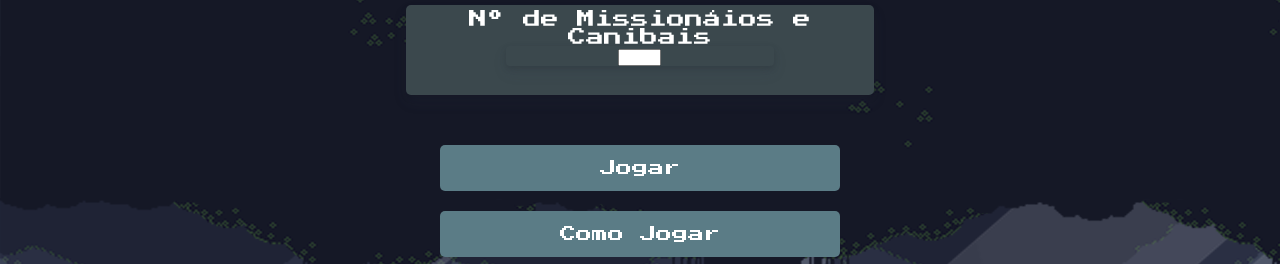
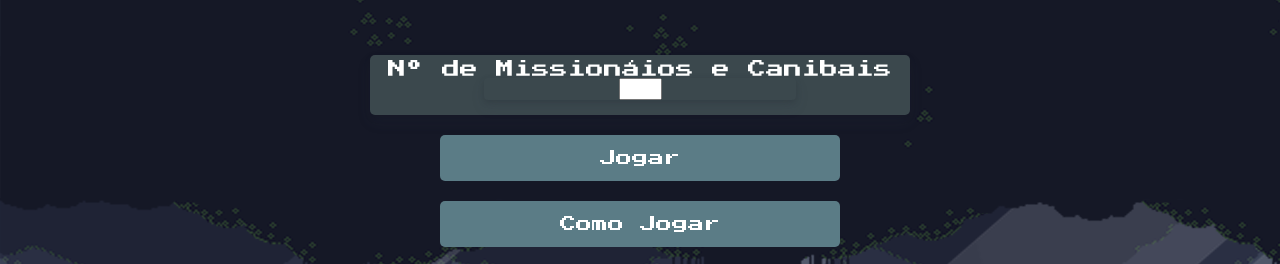
Before and after one commit to rjrobsonjunior/MissionariesAndCannibals, a plain HTML site: page html/GameMenu.html in a window 1280 px wide. Shown: the part 276-540 px from the top of the page. Drawn offline with Linux system fonts and the light colour scheme.

Commit message:
finish GameMenu

```diff
--- a/css/GameMenu.css
+++ b/css/GameMenu.css
@@ -17,6 +17,7 @@ body{
     font-size: 38px;
     display: flex;
     flex-direction: column;
+    margin-bottom: 50px;
 }
 .biblia{
     width: 80px;
@@ -50,9 +51,8 @@ body{
     font-size: 18px;
     margin: auto;
     padding: 5px 10px;
-    height: 80px;
-    width: 450%;
-    max-width: 448px;
+    height: 50px;
+    width: 520PX;
     background:rgb(59, 72, 77);
     border-radius: 5px;
     box-shadow: rgba(60, 66, 87, 0.12) 0px 7px 14px 0px, rgba(0, 0, 0, 0.12) 0px 3px 6px 0px;
@@ -64,10 +64,14 @@ body{
     box-shadow: rgba(60, 66, 87, 0.12) 0px 7px 14px 0px, rgba(0, 0, 0, 0.12) 0px 3px 6px 0px;
 }
 
+input{
+    height: 18px;
+}
+
 
 /* -----------------BUTTONS--------------------------------------------------*/
 .controls{
-    padding-top: 50px;
+    padding-top: 20px;
     gap: 20px;
     align-items: center;
     display:flex;
@@ -96,7 +100,8 @@ body{
     color: white;
   }
 
-/* -------------------BOXBOARDER---------------------* /
+/* ----------------BOXBOARD------------------------*/
+
 .rodape{
     backdrop-filter: blur(5px);
     position: absolute;
```
